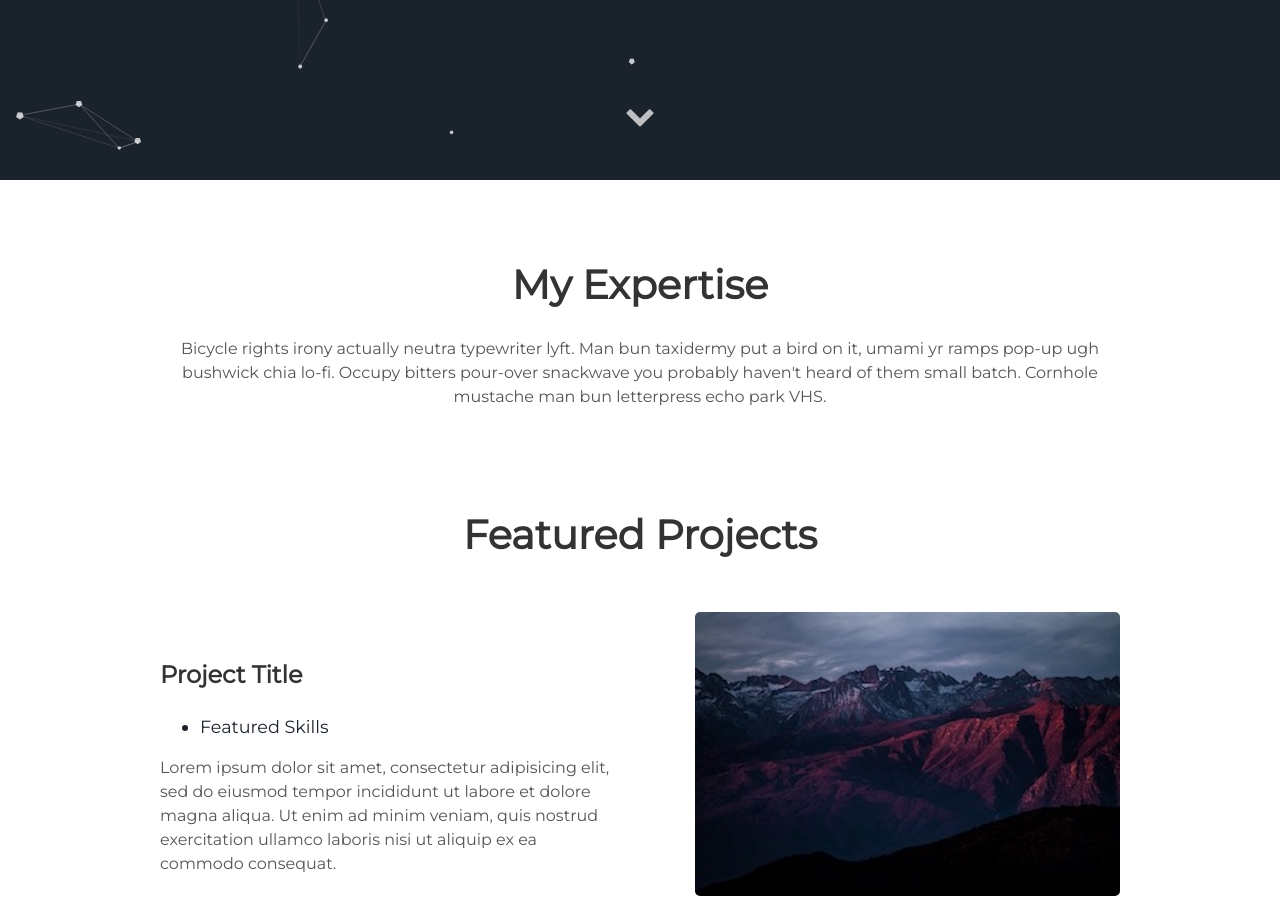
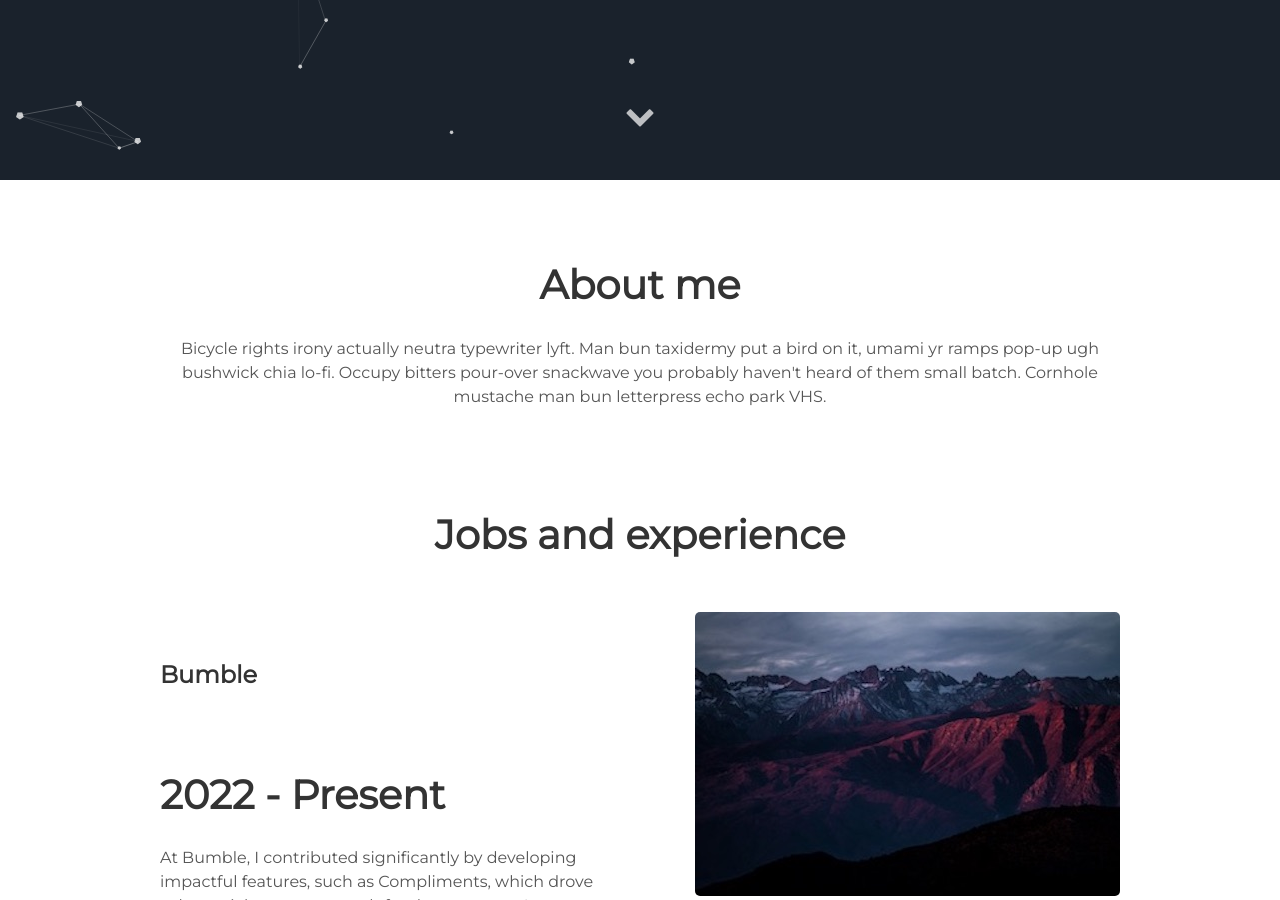
Before and after one commit to fernandofgfer/fernando.github.io, a Jekyll site: the page built from index.html, in a window 1280 px wide and 900 px high, scrolled down 720 px. Built offline with Jekyll 4.4.1, drawn with Linux system fonts in a browser that asks for light colours; some of the changed text lies outside the part shown.

Commit message:
Bumble experience added

```diff
--- a/_includes/about.html
+++ b/_includes/about.html
@@ -1,4 +1,4 @@
  <div class="user-details">
-  <h1> My Expertise </h1>
+  <h1> About me </h1>
   <p> {{site.user_description}} </p>
 </div>
--- a/_includes/projects.html
+++ b/_includes/projects.html
@@ -1,17 +1,14 @@
 <div class="user-details">
-  <h1> Featured Projects </h1>
+  <h1> Jobs and experience </h1>
 </div>
 <div class="user-projects">
   <div class="images-right">
     <img alt="mountains" src="{{ "/assets/img/mountains.jpg" | prepend: site.baseurl }}" />
   </div>
   <div class="contents">
-    <h3> Project Title </h3>
-    <ul>
-      <li> Featured Skills</li>
-    </ul>
-    <p>Lorem ipsum dolor sit amet, consectetur adipisicing elit, sed do eiusmod tempor incididunt ut labore et dolore magna aliqua. Ut enim ad minim veniam, quis nostrud exercitation ullamco laboris nisi ut aliquip ex ea commodo consequat.</p>
-    <a class="project-link" href="#">Check it out</a>
+    <h3> Bumble </h3>
+    <h1> 2022 - Present </h1>
+    <p>At Bumble, I contributed significantly by developing impactful features, such as Compliments, which drove substantial revenue growth for the company. I collaborated closely with the architecture team, helping to design and implement custom CI tools and build reusable UI components utilized across the app. Additionally, I led an accessibility initiative, promoting accessibility as a core development practice. This included creating tutorials and resources to ensure inclusive design was integrated into the development workflow, fostering a more accessible experience for all users.</p>
   </div>
 </div>
 <div class="user-projects">
```
Also changed, not shown: 1 other file.
